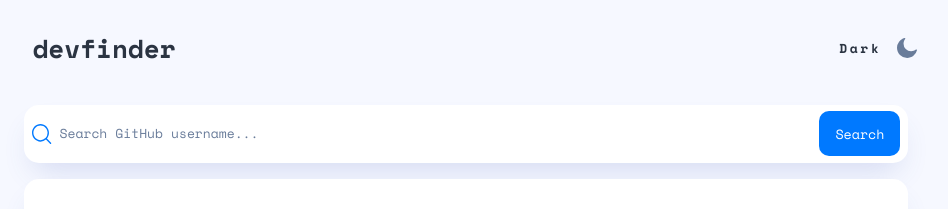
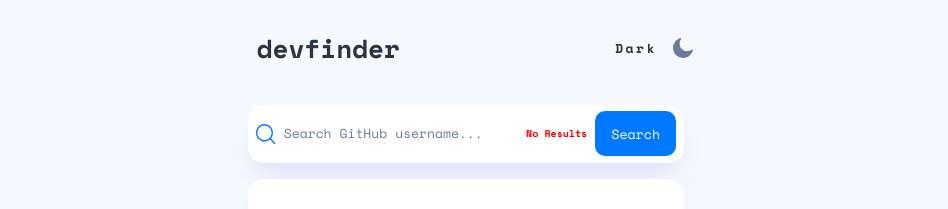
Before and after one commit to kateneilsen/github-user-search-svelte, a Svelte app: page / in a window 1280 px wide. Shown: the top 209 px of the page, without its empty margins (174-1122 px from the left). Built offline with nearby package versions, Linux system fonts and the light colour scheme; no server answers.

Commit message:
need to update to crrectly handle error

```diff
--- a/public/global.css
+++ b/public/global.css
@@ -54,7 +54,8 @@ body{
 main{
     display: flex;
     flex-direction: column;
-    width: 70%;
+    min-width: 327px;
+    max-width: 730px;
     gap: 1rem;
 	margin-inline: 24px;
 }
@@ -118,6 +119,10 @@ button.search-button{
     width: fit-content;
 }
 
+button.search-button:hover{
+   background: #60ABFF;
+}
+
 button.color-scheme {
     display: flex;
     align-items: center;
@@ -149,6 +154,11 @@ button.color-scheme {
     height:4.375rem;
     border-radius: 4.375rem;
 	background: lightgray 50% / cover no-repeat;
+}
+
+.header-info span{
+    display: flex;
+    flex-direction: column;
 }
 
 .user-github-counts{
@@ -240,6 +250,7 @@ button.color-scheme {
 
     .card.dark{
         background: #1E2A47;
+        box-shadow: none;
     }
 
     .user-github-counts.dark{
@@ -265,12 +276,6 @@ button.color-scheme {
 
 /* MQ */
 @media (min-width: 573px) {
-    /* .socials{
-        display: flex;
-        flex-direction: column;
-        gap: 1rem;
-        align-self: flex-start;
-    } */
     .socials{
         display: grid;
         grid-template-columns: 1fr 1fr;
@@ -279,8 +284,6 @@ button.color-scheme {
         width: 100%;
     }
 }
-
-/* X-Large devices (large desktops, 1200px and up) */
 @media (min-width: 1200px) {
     .header-info {
         display: grid;
--- a/src/App.svelte
+++ b/src/App.svelte
@@ -11,14 +11,18 @@
   let user = {};
   let searchFilter = "";
   let date = new Date();
+  let searchError = false;
 
   const filterUsers = async () => {
-    await fetch(`${base_url}/${searchFilter}`)
-      .then((response) => response.json())
-      .then((data) => {
-        user = data;
-        date = user.created_at;
-      });
+    try {
+      const response = await fetch(`${base_url}/${searchFilter}`);
+    } catch (error) {
+      searchError = true;
+      console.log(error);
+      return;
+    }
+    user = data;
+    date = user.created_at;
   };
 
   const joinedOnDate = date.toLocaleDateString("en-US", {
@@ -27,15 +31,7 @@
     year: "numeric",
   });
 
-  const isAvailable = (value) => {
-    if (value === "" || value === null || value === undefined) {
-      return false;
-    }
-    return true;
-  };
-
   const getUser = async () => {
-    console.log(searchFilter);
     if (searchFilter === "") {
       await fetch(`${base_url}/octocat`)
         .then((response) => response.json())
@@ -53,7 +49,6 @@
     }
   };
 
-  // Set the color scheme each time it changes.
   $: {
     if ($colorScheme === "dark") {
       document.body.classList.add("dark");
@@ -66,6 +61,11 @@
 
 <main>
   <Header {isDarkMode} on:toggle={() => colorScheme.toggle()} />
-  <Search {isDarkMode} bind:searchFilter on:filter={() => filterUsers()} />
+  <Search
+    {isDarkMode}
+    bind:searchFilter
+    on:filter={() => filterUsers()}
+    {searchError}
+  />
   <User {user} {joinedOnDate} {isDarkMode} />
 </main>
--- a/src/components/Search.svelte
+++ b/src/components/Search.svelte
@@ -4,6 +4,7 @@
 
   export let searchFilter = "octocat";
   export let isDarkMode;
+  export let searchError = false;
 </script>
 
 <div class="search {isDarkMode}">
@@ -15,8 +16,24 @@
     bind:value={searchFilter}
     placeholder="Search GitHub username..."
   />
+  <b class="error {searchError ? '' : 'show'}">No Results</b>
   <button
     class="search-button"
     on:click={() => dispatch("filter", searchFilter)}>Search</button
   >
 </div>
+
+<style>
+  b.error {
+    display: none;
+    color: red;
+    font-size: 10px;
+    align-items: center;
+    justify-content: flex-end;
+    width: 30%;
+    flex-direction: row;
+  }
+  b.error.show {
+    display: flex;
+  }
+</style>
```
